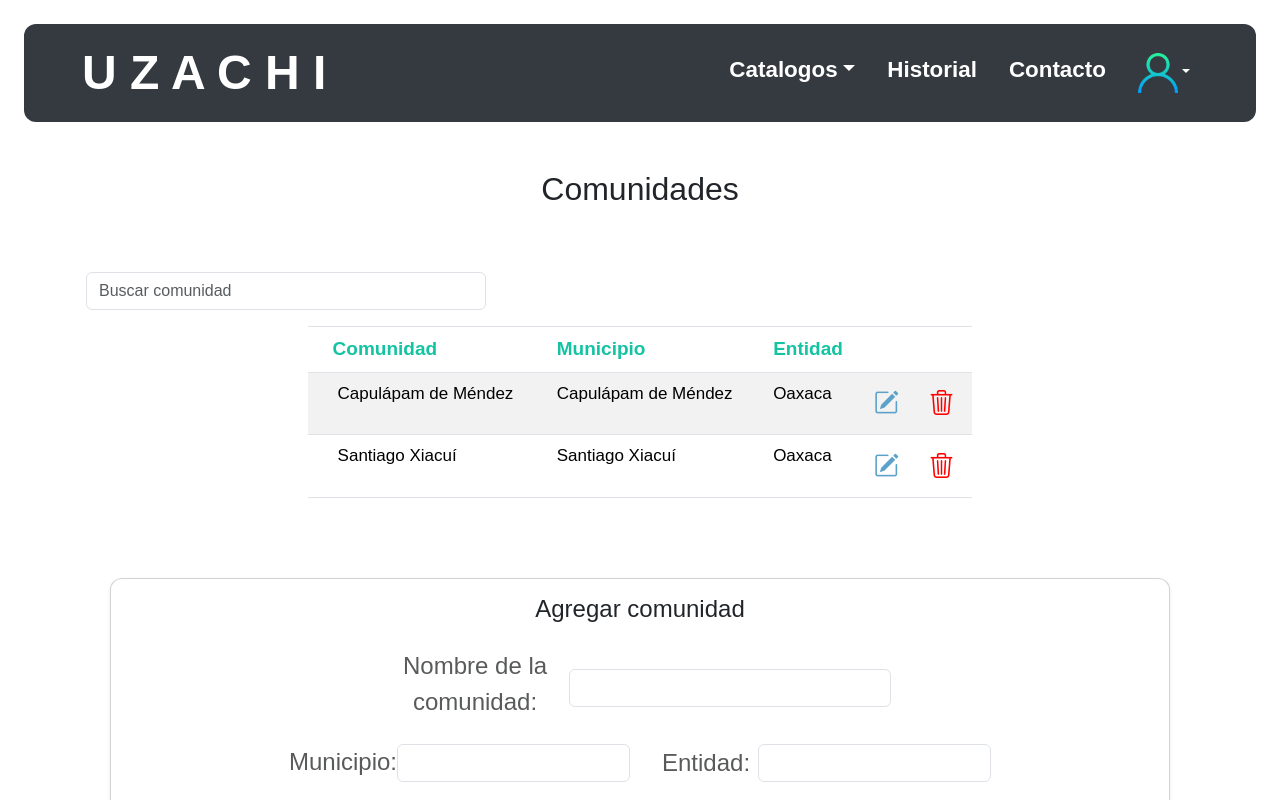
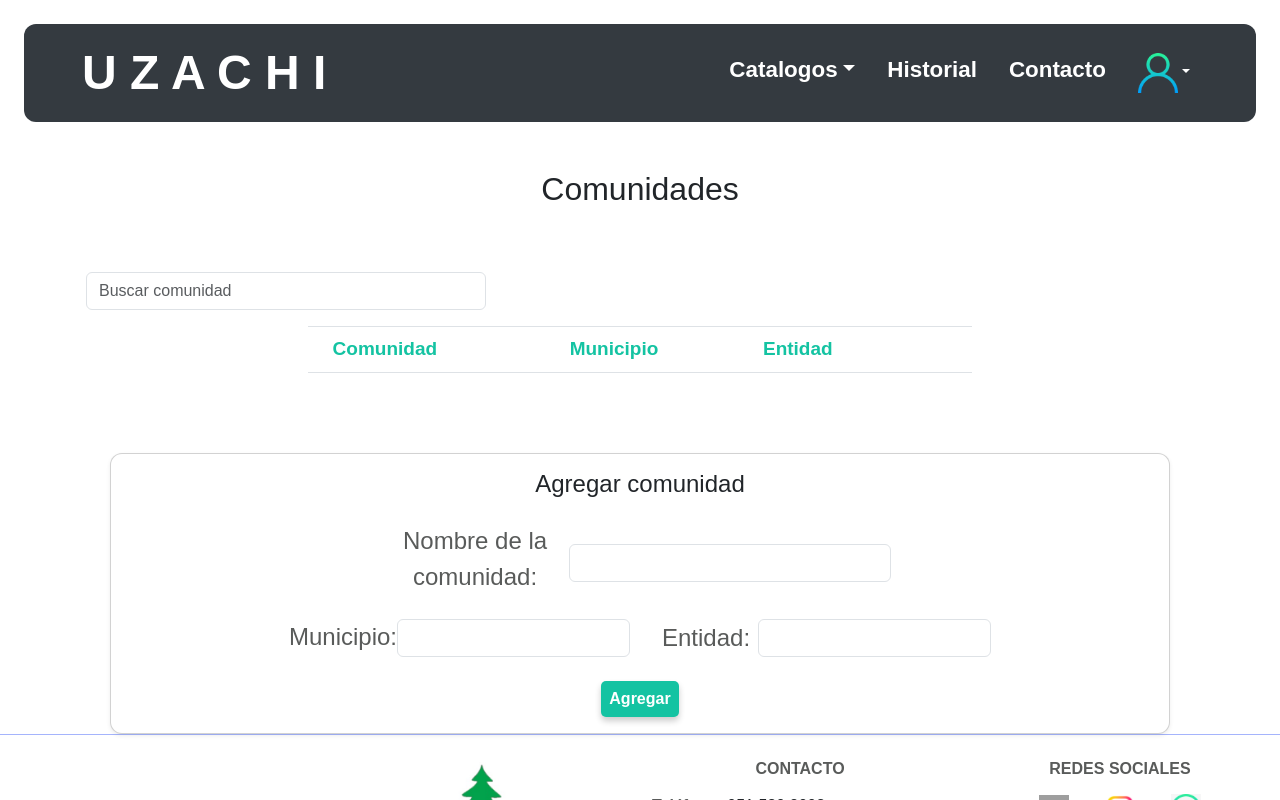
Before and after one commit to LuisPerezcx/UZACHI-FRONTEND, a React (Create React App) app: page /AgregarComunidades in a window 1280 px wide. Shown: the top 800 px of the page. Built offline with nearby package versions, Linux system fonts and the light colour scheme; grey boxes are pictures that could not be loaded.

Commit message:
Se agregaron funciones del crud para el catalogo de comunidad

```diff
--- a/src/pages/Comunidades/AgregarComunidades.jsx
+++ b/src/pages/Comunidades/AgregarComunidades.jsx
@@ -1,4 +1,4 @@
-import React from 'react'
+import React, { useState } from 'react'
 import { GestionComunidades } from '../../components/Comunidades/GestionComunidades'
 import { Footer } from '../../components/Footer'
 import NavAdmin from '../../components/NavAdmin'
@@ -6,10 +6,8 @@ import { CustomTable } from '../../components/TablaIconos'
 
 export const AgregarComunidades = () => {
       // Datos simulados
-  const communityData = [
-    { comunidad: 'Capulápam de Méndez', municipio: 'Capulápam de Méndez', entidad: 'Oaxaca' },
-    { comunidad: 'Santiago Xiacuí', municipio: 'Santiago Xiacuí', entidad: 'Oaxaca' },
-  ];
+  const [listaComunidades, setListaComunidades] = useState([]);
+  const [editarComunidades, setEditarComunidades] = useState(null)
 
   // Configuración de columnas
   const columns = [
@@ -18,14 +16,30 @@ export const AgregarComunidades = () => {
     { header: 'Entidad', accessor: 'entidad' },
   ];
 
-  // Funciones para manejar la edición y eliminación
-  const handleEdit = (item) => {
-    console.log('Editar', item);
+  const eliminarComunidades = (item) => {
+    const nuevaComunidad = listaComunidades.filter((data) => data != item);
+    setListaComunidades(nuevaComunidad)
   };
 
-  const handleDelete = (item) => {
-    console.log('Eliminar', item);
+
+  const editarComunidad = (item) => {
+    setEditarComunidades(item)
   };
+
+  const guardarDatosComunidades = (nuevaComunidad) => {
+    if (editarComunidad) {
+      // Actualizar transporte existente
+      const updatedData = listaComunidades.map((data) =>
+        data === editarComunidades ? nuevaComunidad : data
+      );
+      setListaComunidades(updatedData);
+      setEditarComunidades(null); // Salir del modo de edición
+    } else {
+      // Agregar nuevo transporte
+      setListaComunidades([...listaComunidades, { ...nuevaComunidad, id: Date.now() }]);
+    }
+  }
+
   return (
     <>
         <NavAdmin></NavAdmin>
@@ -33,14 +47,17 @@ export const AgregarComunidades = () => {
             <h2 className="text-center mb-4">Comunidades</h2>
         </div>
         <CustomTable
-            data={communityData}
+            data={listaComunidades}
             columns={columns}
-            onEdit={handleEdit}
-            onDelete={handleDelete}
+            onEdit={editarComunidad}
+            onDelete={eliminarComunidades}
             searchPlaceholder='Buscar comunidad'
         />
-        <GestionComunidades></GestionComunidades>
-        <Footer></Footer>
+        <GestionComunidades
+          onAdd={guardarDatosComunidades}
+          editarComunidades={editarComunidades}
+        />
+        <Footer/>
     </>
   )
 }
```
Also changed, not shown: src/components/Comunidades/GestionComunidades.jsx (line endings or trailing spaces), src/pages/ClientesFrecuentes/Components/FormularioCliente.jsx (line endings or trailing spaces), src/pages/ClientesFrecuentes/Components/ListadoClientes.jsx (line endings or trailing spaces).
